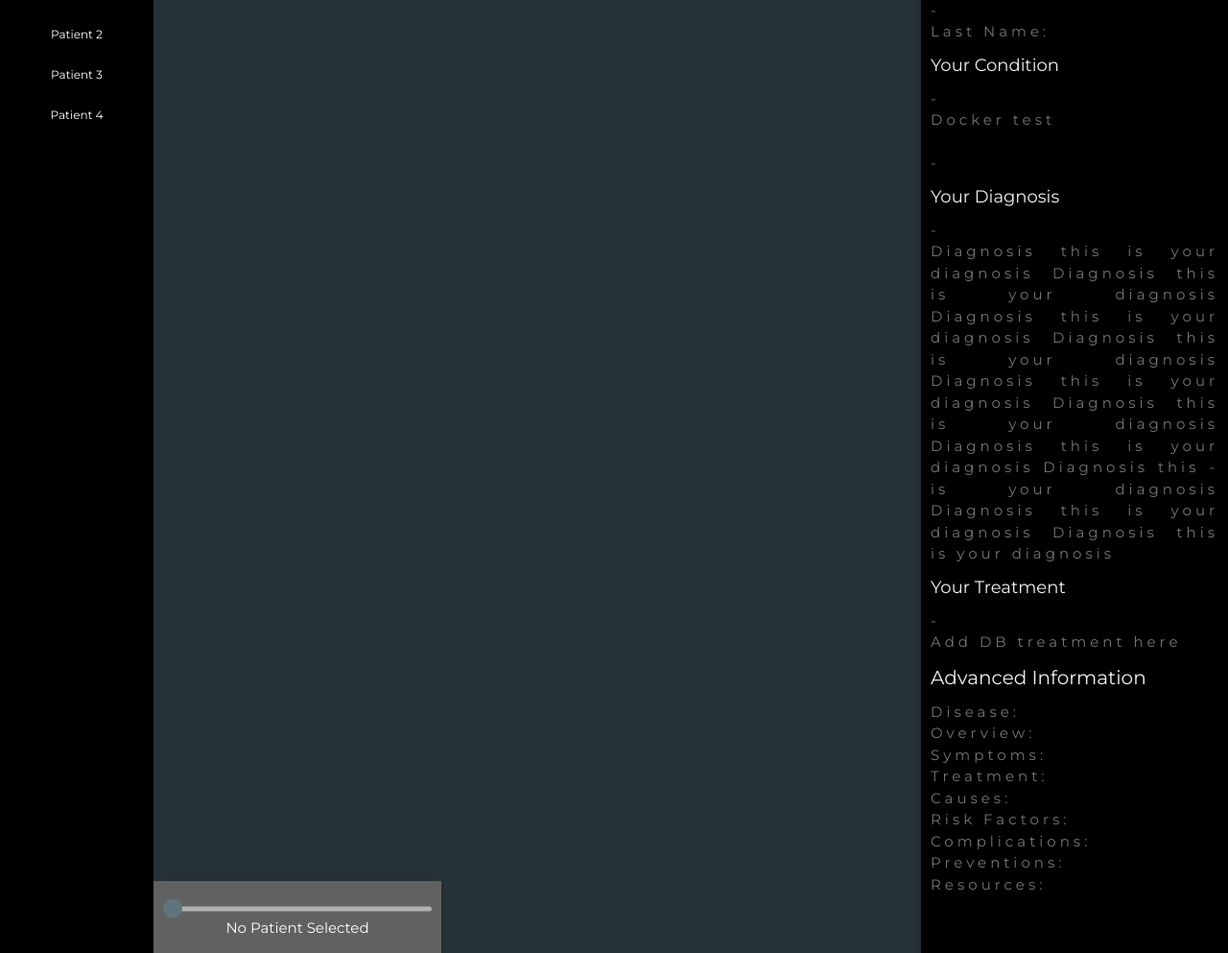
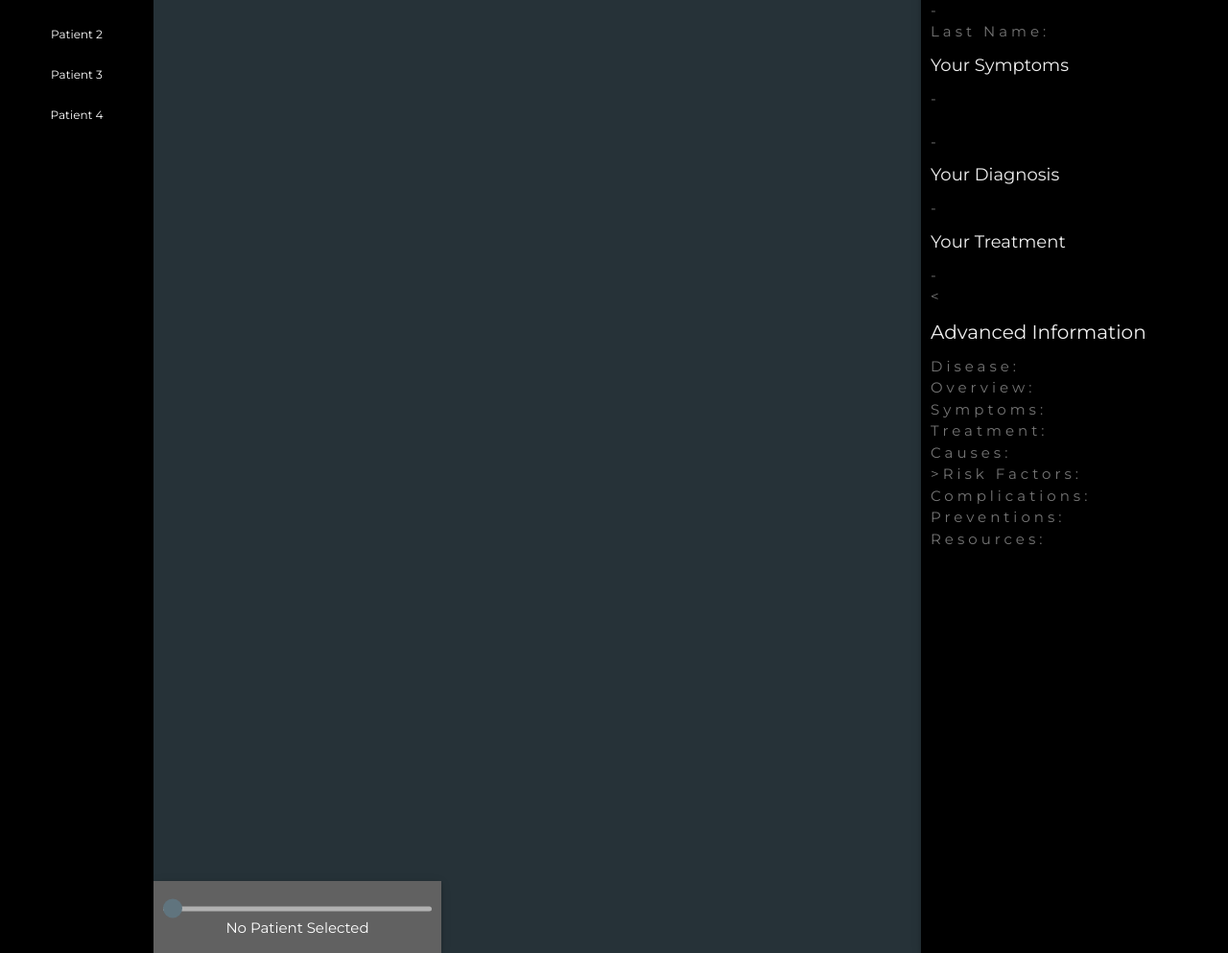
Before and after one commit to jreina1/Project-Livermore, a Flask app: template project/pl-webui/web/templates/index.html in a window 1280 px wide. Shown: the part 147-1140 px from the top of the page at 96% size. Run offline with Flask 2, Linux system fonts and the light colour scheme; the template is opened without the code that fills it, so the values that code supplies are empty; some libraries are stand-ins or nearby versions.

Commit message:
Flask service to DB, index.html variable additions

```diff
--- a/project/pl-webui/web/templates/index.html
+++ b/project/pl-webui/web/templates/index.html
@@ -68,32 +68,31 @@
 				<!-- Needs to be made dynamic with data loaded from DB  -->
 				<div class="w3-card w3-black w3-content w3-justify w3-text-grey w3-padding-5 row content" id="infobar">
 		     		 <h5 class="w3-text-light-grey">Patient</h5>
-		     		 <p class="w3-wide"> First Name: </p>
--		     		 <p class="w3-wide">Last Name: </p>
+		     		 <p class="w3-wide"><label for="Patient_first_name"> First Name:</label> </p>
+-		     		 <p class="w3-wide"><label for="Patient_last_name">Last Name: </label></p>
 
-		     		 <h5 class="w3-text-light-grey">Your Condition</h5>
--		     		 <p class="w3-wide">Docker test</p>
+		     		 <h5 class="w3-text-light-grey">Your Symptoms</h5>
+-		     		 <p class="w3-wide"><label for="Patient_symptoms"></label></p>
 
 		     		 <br>
 -		     		 <h5 class="w3-text-light-grey">Your Diagnosis</h5>
--		     		 <p class="w3-wide">Diagnosis this is your diagnosis Diagnosis this is your diagnosis Diagnosis this is your diagnosis Diagnosis this is your diagnosis Diagnosis this is your diagnosis Diagnosis this is your diagnosis Diagnosis this is your diagnosis Diagnosis this
--		        is your diagnosis Diagnosis this is your diagnosis Diagnosis this is your diagnosis</p>
+-		     		 <p class="w3-wide"><label for="Patient_diagnosis"></label></p>
 
 					<h5 class="w3-text-light-grey">Your Treatment</h5>
--		     		<p class="w3-wide"> Add DB treatment here </p>
+-		     		<p class="w3-wide"><label for="Patient_treatment"></label>< </p>
 
 
 		        	<h4 class="w3-text-light-grey">Advanced Information</h4>
 
-		     		 <p class="w3-wide">Disease: </p>
-		     		 <p class="w3-wide">Overview: </p>
-		     		 <p class="w3-wide">Symptoms:</p>
-		     		 <p class="w3-wide">Treatment: </p>
-		     		 <p class="w3-wide">Causes:</p>
-		     		 <p class="w3-wide">Risk Factors:</p>
-		     		 <p class="w3-wide">Complications:</p>
-		     		 <p class="w3-wide">Preventions:</p>
-		     		 <p class="w3-wide">Resources:</p>
+		     		 <p class="w3-wide"><label for="Disease_name">Disease:</label> </p>
+		     		 <p class="w3-wide"><label for="Disease_overview">Overview: </label></p>
+		     		 <p class="w3-wide"><label for="Disease_symptoms">Symptoms:</label></p>
+		     		 <p class="w3-wide"><label for="Disease_treatment">Treatment:</label> </p>
+		     		 <p class="w3-wide"><label for="Disease_causes">Causes:</label></p>
+		     		 <p class="w3-wide"><label for="Disease_risk_factors">>Risk Factors:</label></p>
+		     		 <p class="w3-wide"><label for="Disease_complications">Complications:</label></p>
+		     		 <p class="w3-wide"><label for="Disease_preventions">Preventions:</label></p>
+		     		 <p class="w3-wide"><label for="Disease_resources">Resources:</label></p>
 				</div>
 			</div>
 
```
Also changed, not shown: project/pl-webui/web/app.py (+46 -8 lines).
